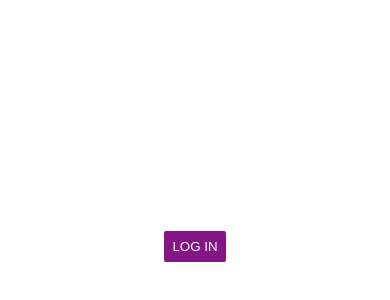
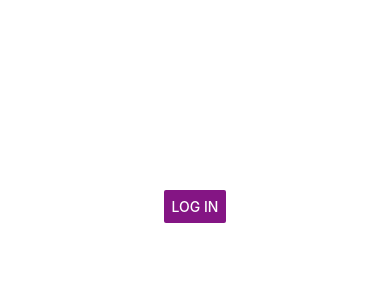
Before and after one commit to hackathon-tdp/myenergy-app, a React Native app: screen / in a window 390 px wide. Shown: the part 216-516 px from the top of the page. Built offline with nearby package versions, Linux system fonts and the light colour scheme.

Commit message:
fixed Wrapper component

```diff
--- a/src/components/Wrapper.js
+++ b/src/components/Wrapper.js
@@ -11,19 +11,7 @@ export const Wrapper = (props) => {
         return null;
     }
 
-    return (
-        <View style={styles.wrapper}>
-            <View>
-                <Text
-                    style={{
-                        marginTop: 80,
-                    }}
-                >
-                    {props.children}
-                </Text>
-            </View>
-        </View>
-    );
+    return <View style={styles.wrapper}>{props.children}</View>;
 };
 
 const styles = StyleSheet.create({
--- a/src/components/base/Input.js
+++ b/src/components/base/Input.js
@@ -1,26 +1,17 @@
 import React from "react";
 import { SafeAreaView, StyleSheet, TextInput } from "react-native";
+import { useState } from "react";
 
-const TextInputExample = (props) => {
-    return (
-        <TextInput
-            style={styles.input}
-            onChangeText={props.onChangeText}
-            value={props.value}
-            label={props.label}
-            placeholder={props.placeholder}
-        />
-    );
+export const TextInputExample = () => {
+    return <TextInput style={styles.input} label='label' />;
 };
 
 const styles = StyleSheet.create({
     input: {
-        marginTop: 200,
+        width: 200,
         height: 40,
         margin: 12,
         borderWidth: 1,
         padding: 10,
     },
 });
-
-export default TextInputExample;
--- a/src/views/Home.js
+++ b/src/views/Home.js
@@ -1,19 +1,13 @@
 import { Wrapper } from "../components/Wrapper";
-import { Input } from "../components/base/Input";
-import { TextInput } from "@react-native-material/core";
+import { TextInput } from "react-native";
+import { TextInputExample } from "../components/base/Input";
 import React, { useState } from "react";
 
 export const Home = () => {
     const [text, setText] = useState("");
     return (
         <Wrapper>
-            <TextInput
-                variant='outlined'
-                label='Label'
-                value={text}
-                onChangeText={setText}
-                style={{ margin: 16 }}
-            />
+            <TextInputExample />
         </Wrapper>
     );
 };
```
